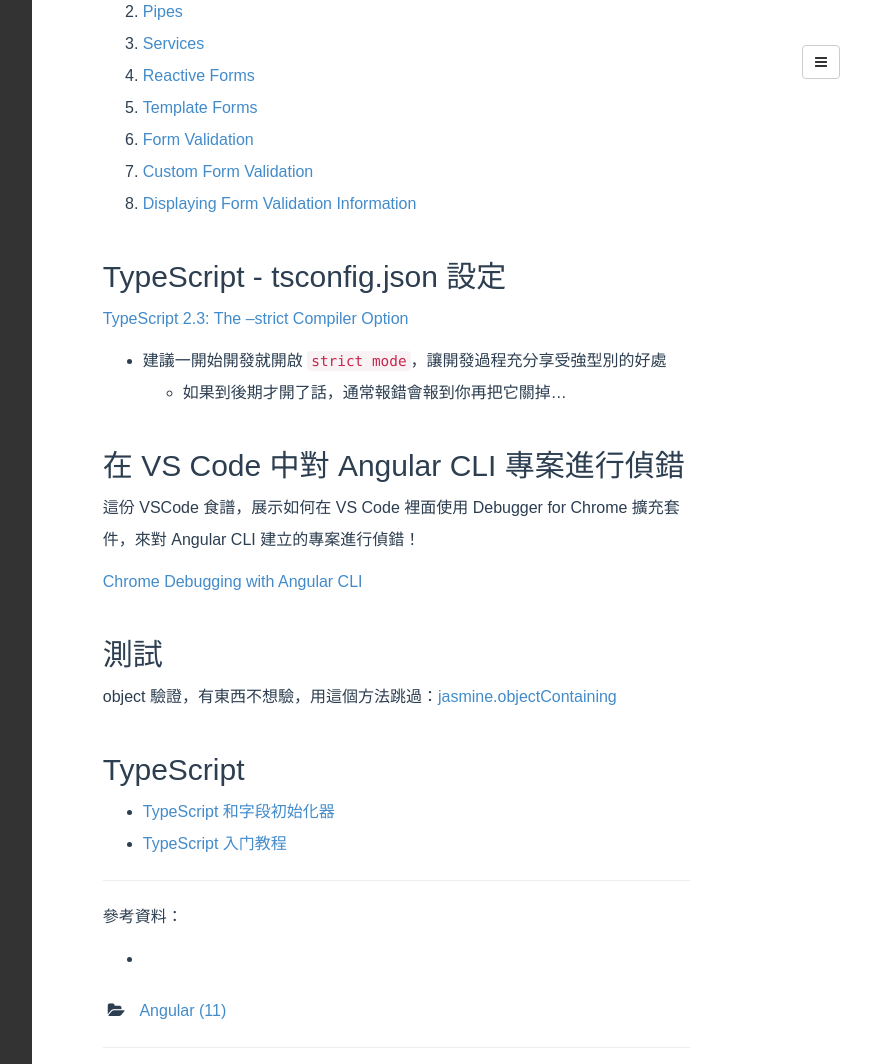
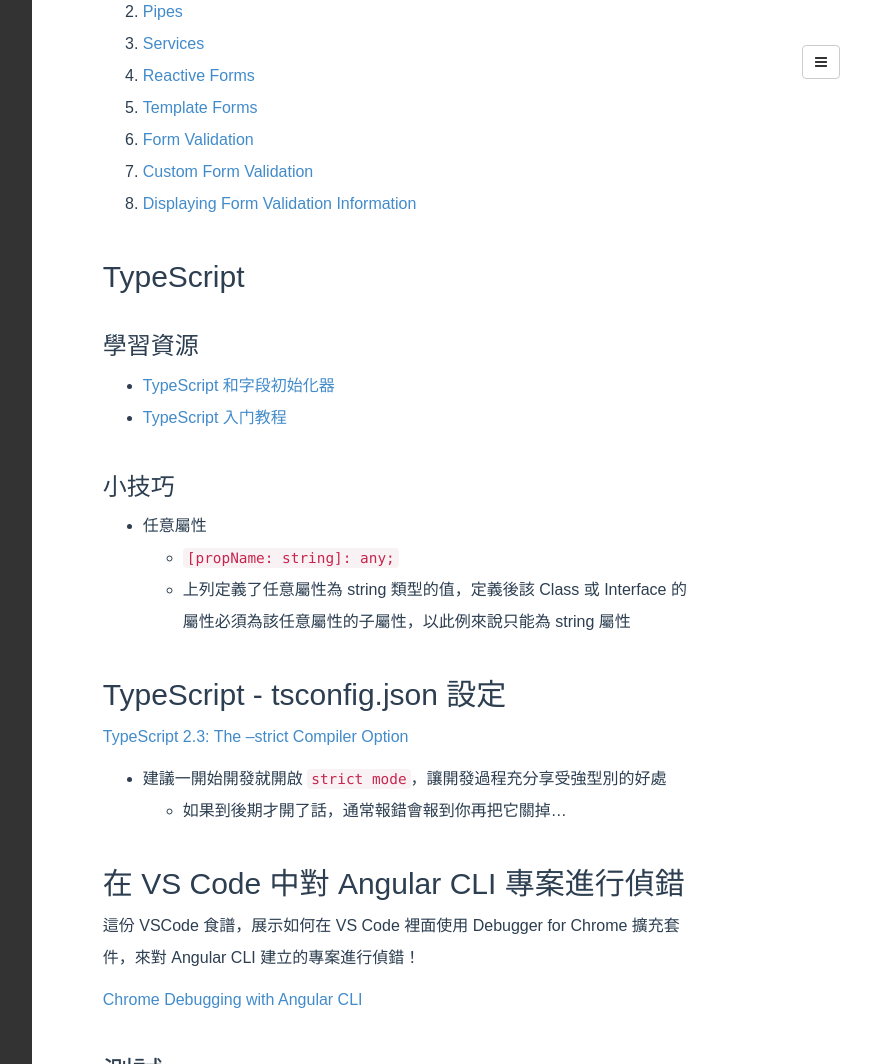
Before and after one commit to poychang/poychang.github.io, a Jekyll site: the page built from _posts/1970-01-01-note-angular.md, in a window 1280 px wide and 1400 px high, scrolled down 2513 px, cut to the strip 0-1064 px from the top of the window. Shown: the whole strip, without its empty margins (395-1266 px from the left). Built offline with Jekyll 4.4.1, drawn with Linux system fonts in a browser that asks for light colours; some web fonts are replaced; comment, search, counter and statistics services are not loaded.

Commit message:
alter note

```diff
--- a/_posts/1970-01-01-note-angular.md
+++ b/_posts/1970-01-01-note-angular.md
@@ -93,6 +93,18 @@
 7. [Custom Form Validation](https://mva.microsoft.com/en-US/training-courses/mastering-angular-part-7-custom-form-validation-17736)
 8. [Displaying Form Validation Information](https://mva.microsoft.com/en-US/training-courses/mastering-angular-part-8-displaying-form-validation-information-17741)
 
+## TypeScript
+
+### 學習資源
+* [TypeScript 和字段初始化器](https://gxnotes.com/article/137971.html)
+* [TypeScript 入门教程](https://ts.xcatliu.com/basics/type-of-object-interfaces.html)
+
+### 小技巧
+
+* 任意屬性
+	* `[propName: string]: any;`
+	* 上列定義了任意屬性為 string 類型的值，定義後該 Class 或 Interface 的屬性必須為該任意屬性的子屬性，以此例來說只能為 string 屬性
+
 ## TypeScript - tsconfig.json 設定
 
 [TypeScript 2.3: The --strict Compiler Option](https://blog.mariusschulz.com/2017/06/09/typescript-2-3-the-strict-compiler-option)
```
Also changed, not shown: other parts of _posts/1970-01-01-note-angular.md (+0 -5 lines).
